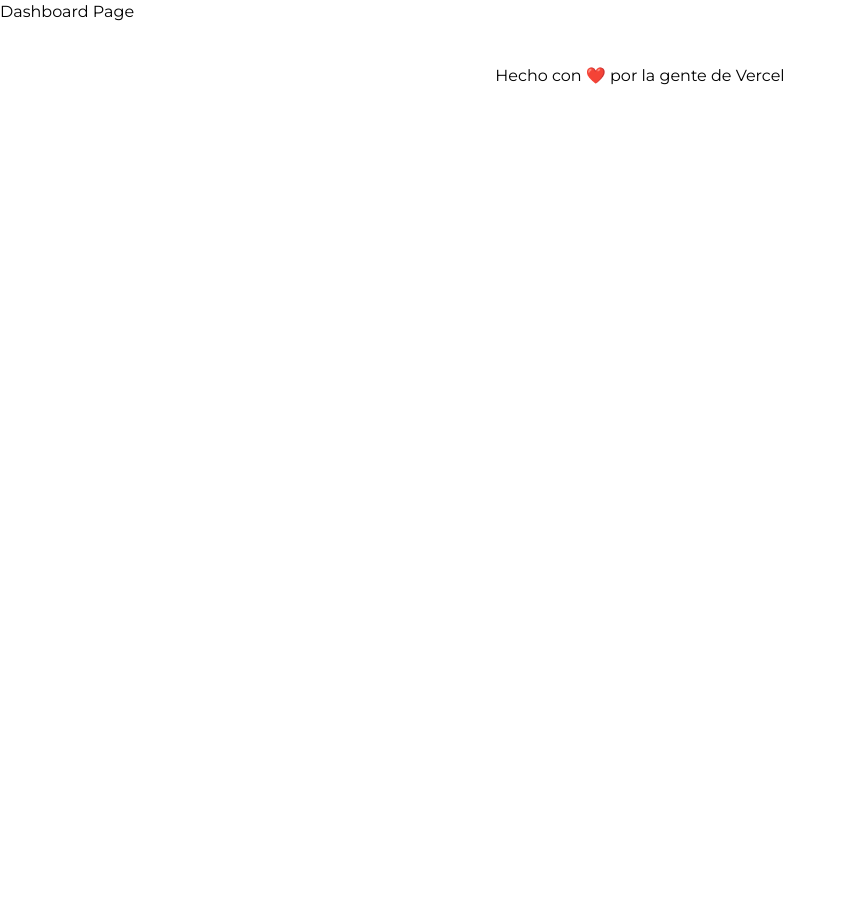
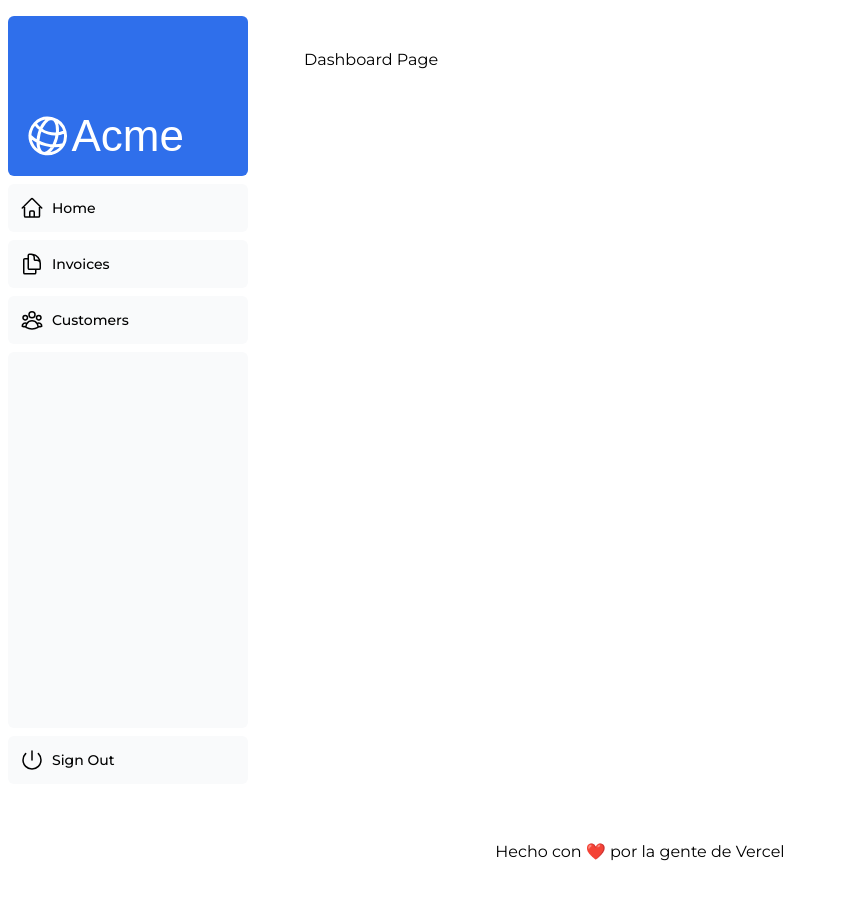
Before and after one commit to dvque/nextjs-dashboard, a Next.js app: page /dashboard in a window 1280 px wide. Shown: the top 900 px of the page, without its empty margins (0-845 px from the left). Before the commit the page ends 800 px from the top, so only its background shows below. Built offline with nearby package versions, Linux system fonts and the light colour scheme; a web font is replaced by a local one.

Commit message:
Add dashboard layout component

```diff
--- /dev/null
+++ b/app/dashboard/layout.tsx
@@ -0,0 +1,16 @@
+import SideNav from "../ui/dashboard/sidenav";
+
+export default function Layout (
+    {children} : {children: React.ReactNode}
+    ) {
+    return (
+        <div className="flex h-screen flex-col md:flex-row md:overflow-hidden">
+            <div className="w-full flex-none md:w-64">
+            <SideNav />
+            </div>
+            <div className="flex-grow p-6 md:overflow-y-auto md:p-12">
+            {children}
+            </div>
+        </div>
+    )
+}
```
